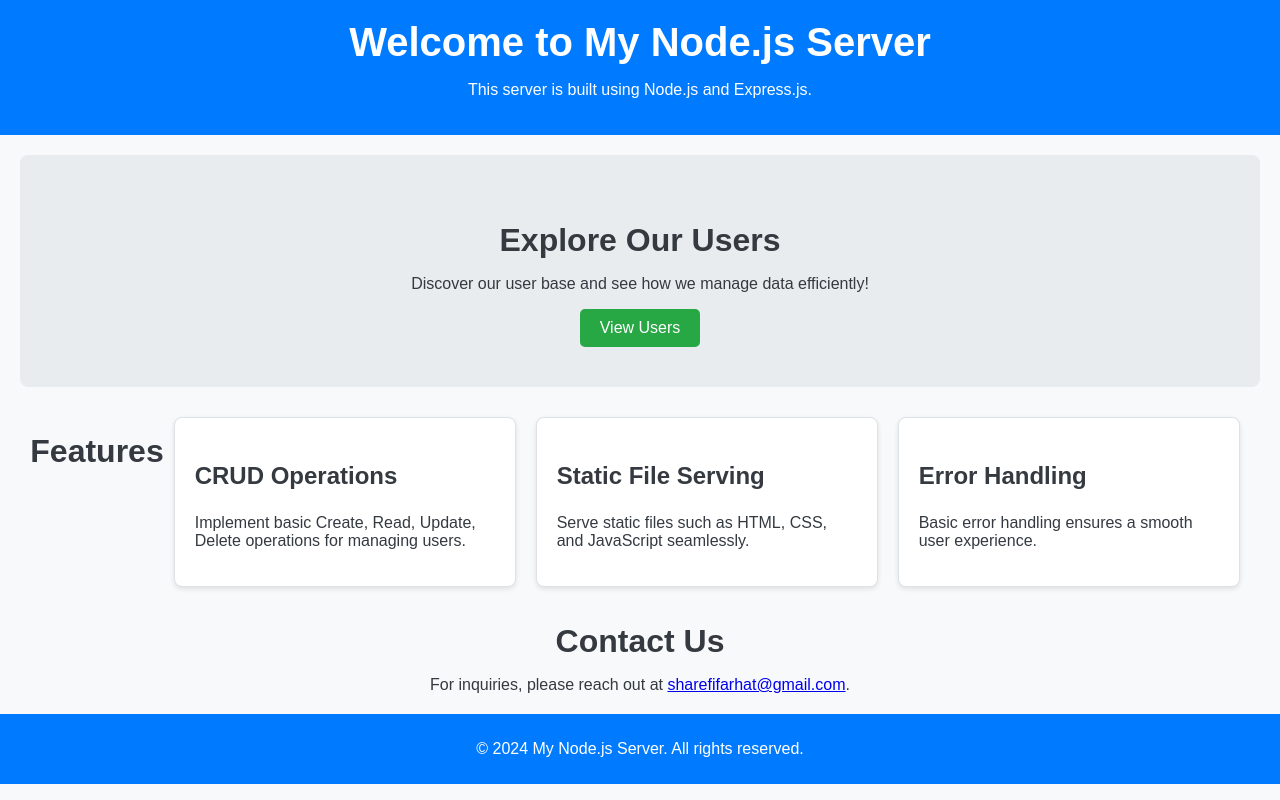
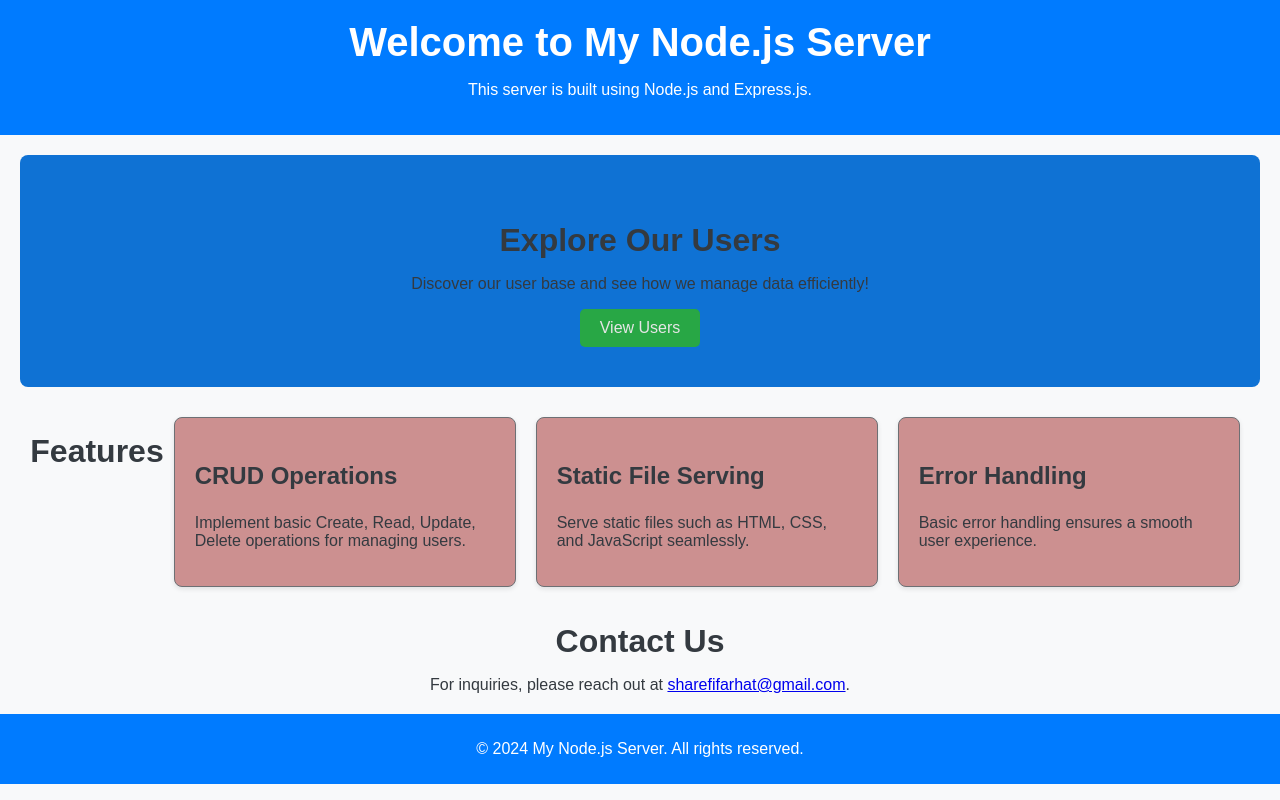
Before and after one commit to iamfarhatsharefi/my-node-server, a website: page public/index.html in a window 1280 px wide. Drawn offline with Linux system fonts and the light colour scheme.

Commit message:
updating the colors of feature items

```diff
--- a/public/style.css
+++ b/public/style.css
@@ -31,7 +31,7 @@ h3 {
 .hero {
     text-align: center;
     padding: 40px 20px;
-    background: #e9ecef;
+    background: #0f72d4;
     border-radius: 8px;
     margin: 20px;
     animation: slideIn 1s ease-in-out;
@@ -45,8 +45,8 @@ h3 {
 }
 
 .feature-item {
-    background: #ffffff;
-    border: 1px solid #dee2e6;
+    background: #cc9090;
+    border: 1px solid #6d7074;
     border-radius: 8px;
     padding: 20px;
     margin: 10px;
@@ -62,7 +62,7 @@ h3 {
 .button {
     display: inline-block;
     background: #28a745;
-    color: white;
+    color: rgb(230, 230, 230);
     padding: 10px 20px;
     text-decoration: none;
     border-radius: 5px;
```
